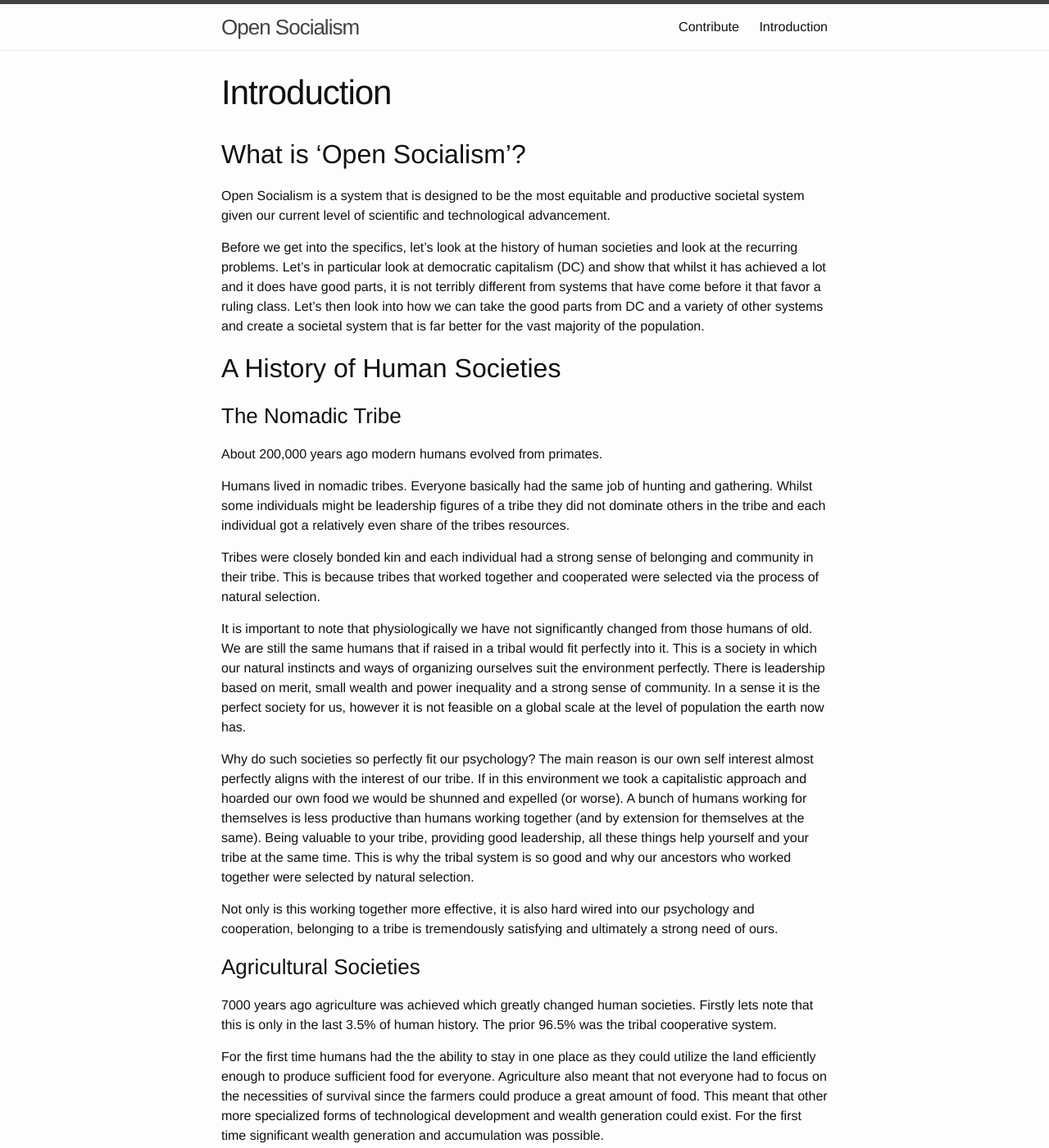
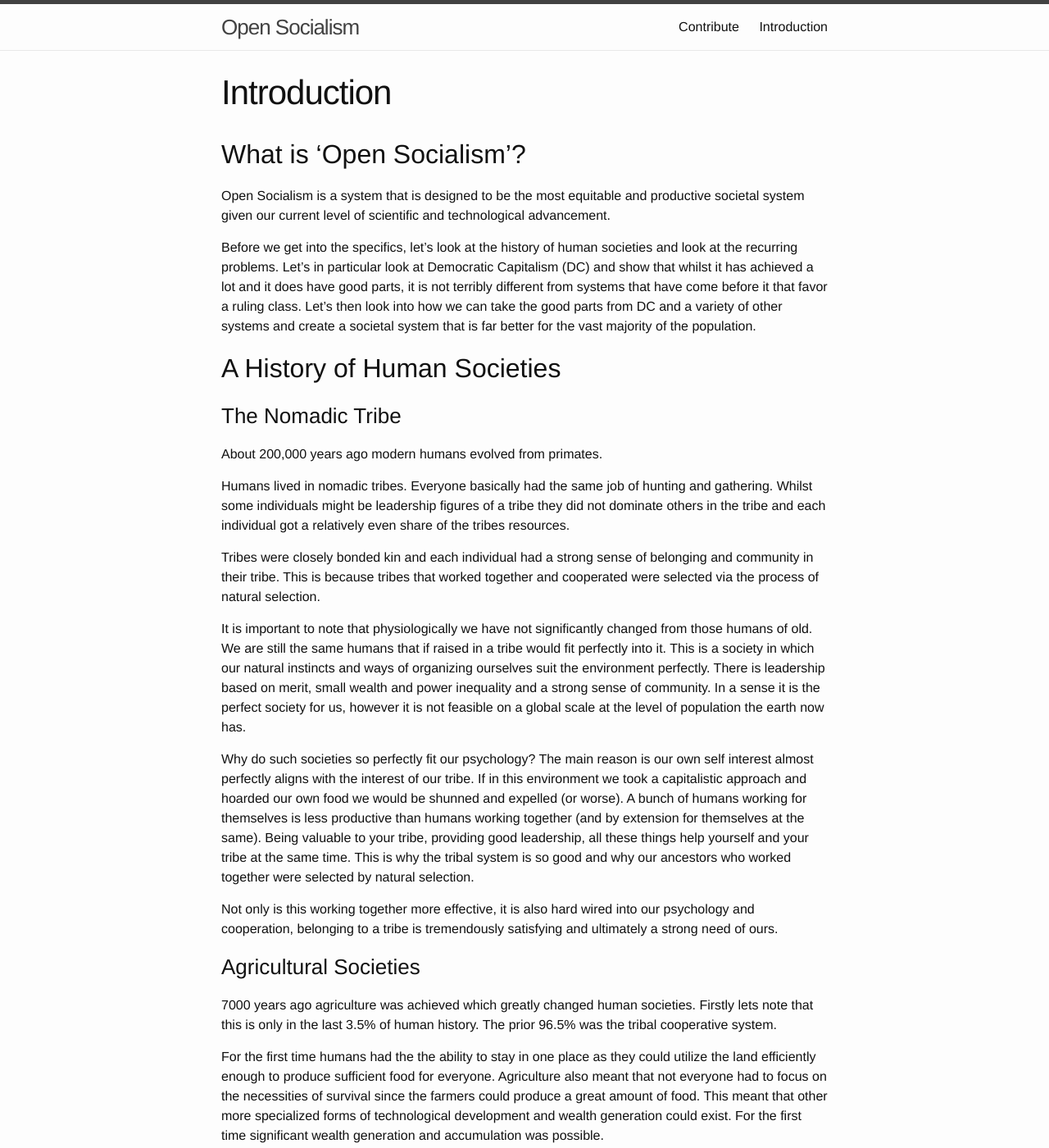
Before and after one commit to open-socialism/open-socialism-site, a Jekyll site: the page built from introduction.md, in a window 1280 px wide and 1400 px high. Shown: the whole window at 82% size. Built offline with Jekyll 4.4.1, drawn with Linux system fonts in a browser that asks for light colours; some of the changed text lies outside the part shown.

Commit message:
more tweaks

```diff
--- a/introduction.md
+++ b/introduction.md
@@ -6,7 +6,7 @@ permalink: /introduction/
 
 Open Socialism is a system that is designed to be the most equitable and productive societal system given our current level of scientific and technological advancement.
 
-Before we get into the specifics, let's look at the history of human societies and look at the recurring problems. Let's in particular look at democratic capitalism (DC) and show that whilst it has achieved a lot and it does have good parts, it is not terribly different from systems that have come before it that favor a ruling class. Let's then look into how we can take the good parts from DC and a variety of other systems and create a societal system that is far better for the vast majority of the population.
+Before we get into the specifics, let's look at the history of human societies and look at the recurring problems. Let's in particular look at Democratic Capitalism (DC) and show that whilst it has achieved a lot and it does have good parts, it is not terribly different from systems that have come before it that favor a ruling class. Let's then look into how we can take the good parts from DC and a variety of other systems and create a societal system that is far better for the vast majority of the population.
 
 ## A History of Human Societies
 
@@ -18,7 +18,7 @@ Humans lived in nomadic tribes. Everyone basically had the same job of hunting a
 
 Tribes were closely bonded kin and each individual had a strong sense of belonging and community in their tribe. This is because tribes that worked together and cooperated were selected via the process of natural selection.
 
-It is important to note that physiologically we have not significantly changed from those humans of old. We are still the same humans that if raised in a tribal would fit perfectly into it. This is a society in which our natural instincts and ways of organizing ourselves suit the environment perfectly. There is leadership based on merit, small wealth and power inequality and a strong sense of community. In a sense it is the perfect society for us, however it is not feasible on a global scale at the level of population the earth now has.
+It is important to note that physiologically we have not significantly changed from those humans of old. We are still the same humans that if raised in a tribe would fit perfectly into it. This is a society in which our natural instincts and ways of organizing ourselves suit the environment perfectly. There is leadership based on merit, small wealth and power inequality and a strong sense of community. In a sense it is the perfect society for us, however it is not feasible on a global scale at the level of population the earth now has.
 
 Why do such societies so perfectly fit our psychology? The main reason is our own self interest almost perfectly aligns with the interest of our tribe. If in this environment we took a capitalistic approach and hoarded our own food we would be shunned and expelled (or worse). A bunch of humans working for themselves is less productive than humans working together (and by extension for themselves at the same). Being valuable to your tribe, providing good leadership, all these things help yourself and your tribe at the same time. This is why the tribal system is so good and why our ancestors who worked together were selected by natural selection.
 
```
Also changed, not shown: other parts of introduction.md (+2 -2 lines).
